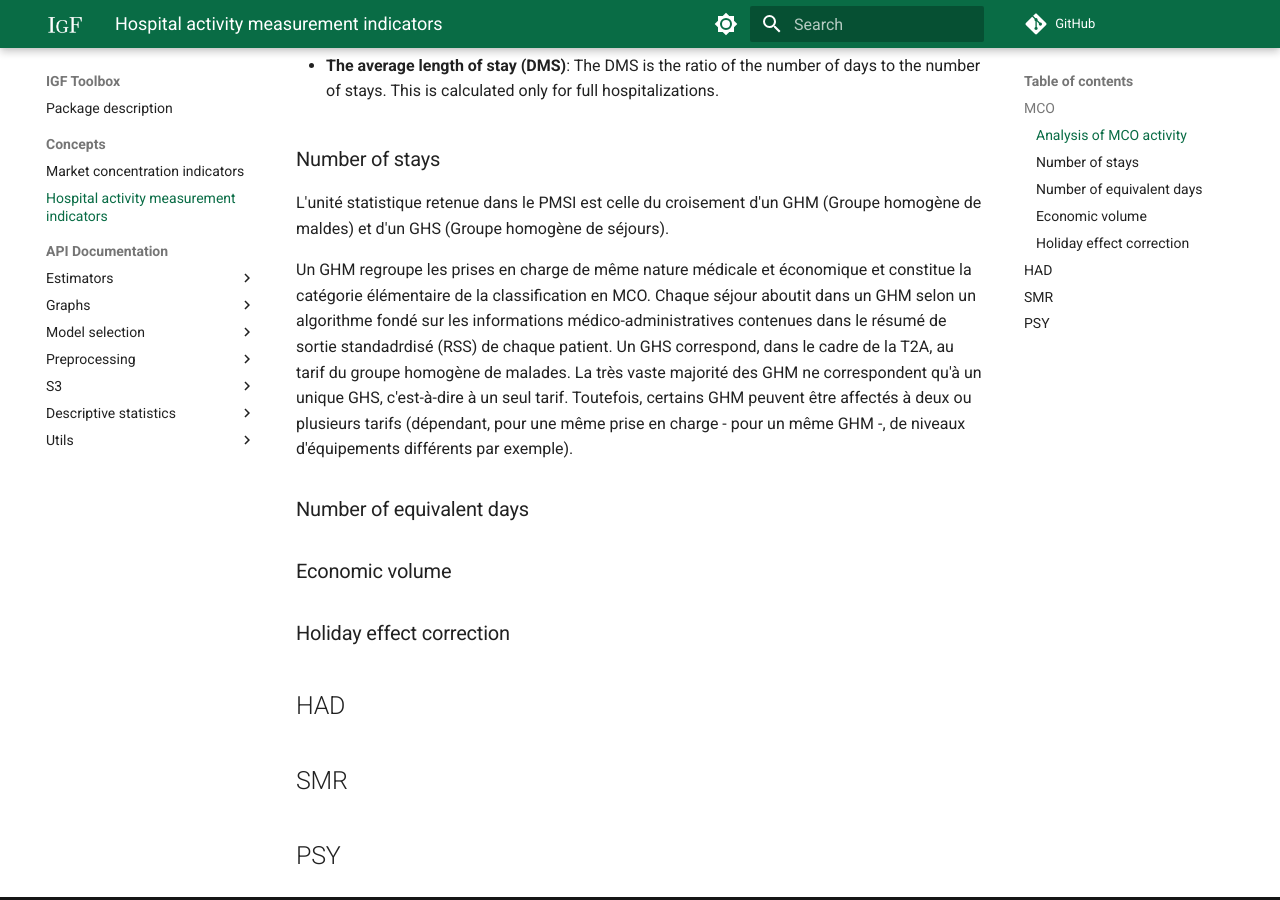
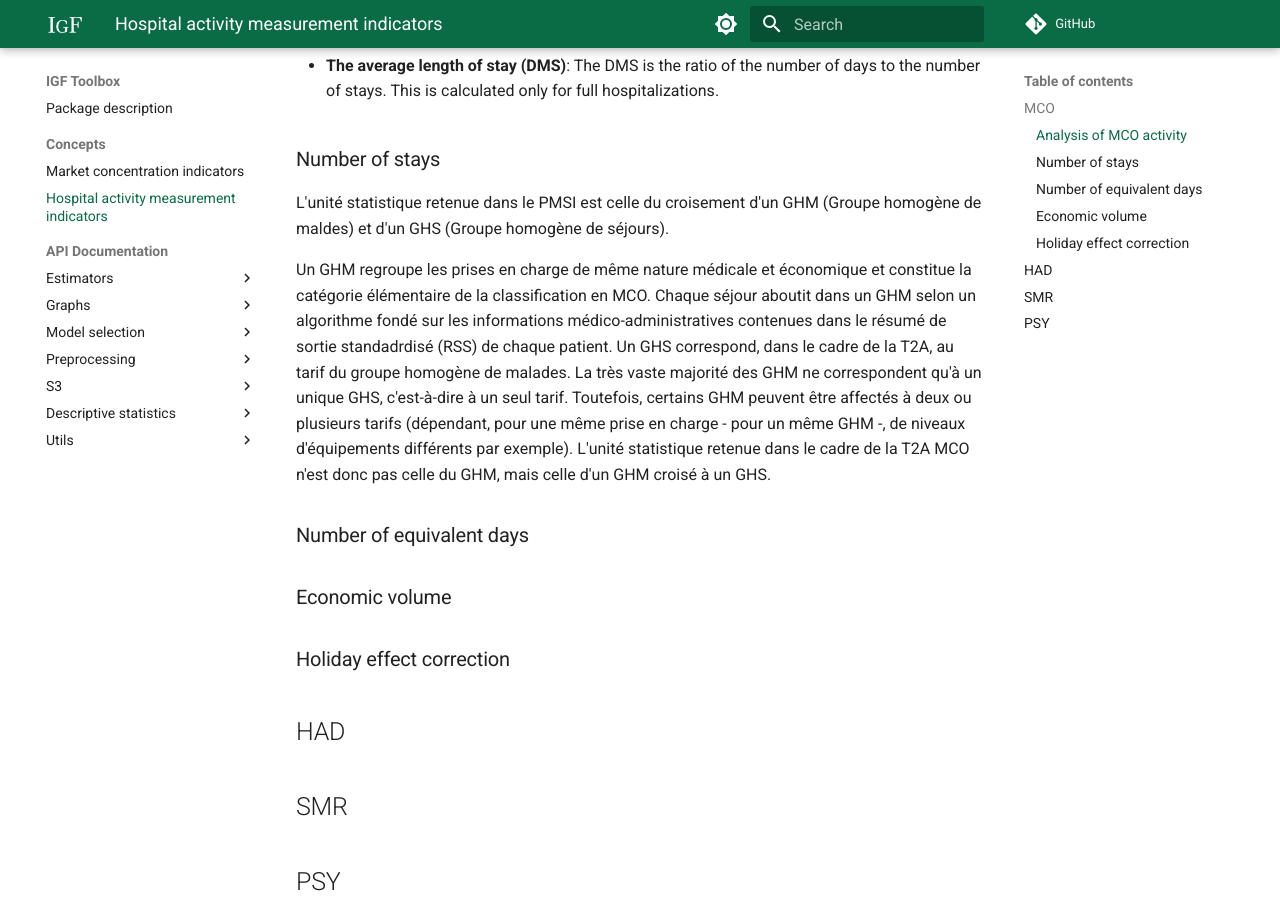
Before and after one commit to IGF-PSD/igf_toolbox, an MkDocs documentation site: the page built from docs/concepts/HOSPITAL_ACTIVITY.md, in a window 1280 px wide and 900 px high, scrolled down 950 px. Built offline with MkDocs 1.6.1 and Material for MkDocs 9.7.7, drawn with Linux system fonts in a browser that asks for light colours; comment, search, counter and statistics services are not loaded.

Commit message:
Update HOSPITAL_ACTIVITY.md

```diff
--- a/docs/concepts/HOSPITAL_ACTIVITY.md
+++ b/docs/concepts/HOSPITAL_ACTIVITY.md
@@ -20,7 +20,7 @@
 
 L'unité statistique retenue dans le PMSI est celle du croisement d'un GHM (Groupe homogène de maldes) et d'un GHS (Groupe homogène de séjours).
 
-Un GHM regroupe les prises en charge de même nature médicale et économique et constitue la catégorie élémentaire de la classification en MCO. Chaque séjour aboutit dans un GHM selon un algorithme fondé sur les informations médico-administratives contenues dans le résumé de sortie standadrdisé (RSS) de chaque patient. Un GHS correspond, dans le cadre de la T2A, au tarif du groupe homogène de malades. La très vaste majorité des GHM ne correspondent qu'à un unique GHS, c'est-à-dire à un seul tarif. Toutefois, certains GHM peuvent être affectés à deux ou plusieurs tarifs (dépendant, pour une même prise en charge - pour un même GHM -, de niveaux d'équipements différents par exemple).
+Un GHM regroupe les prises en charge de même nature médicale et économique et constitue la catégorie élémentaire de la classification en MCO. Chaque séjour aboutit dans un GHM selon un algorithme fondé sur les informations médico-administratives contenues dans le résumé de sortie standadrdisé (RSS) de chaque patient. Un GHS correspond, dans le cadre de la T2A, au tarif du groupe homogène de malades. La très vaste majorité des GHM ne correspondent qu'à un unique GHS, c'est-à-dire à un seul tarif. Toutefois, certains GHM peuvent être affectés à deux ou plusieurs tarifs (dépendant, pour une même prise en charge - pour un même GHM -, de niveaux d'équipements différents par exemple). L'unité statistique retenue dans le cadre de la T2A MCO n'est donc pas celle du GHM, mais celle d'un GHM croisé à un GHS.
 
 ### Number of equivalent days
 
```
